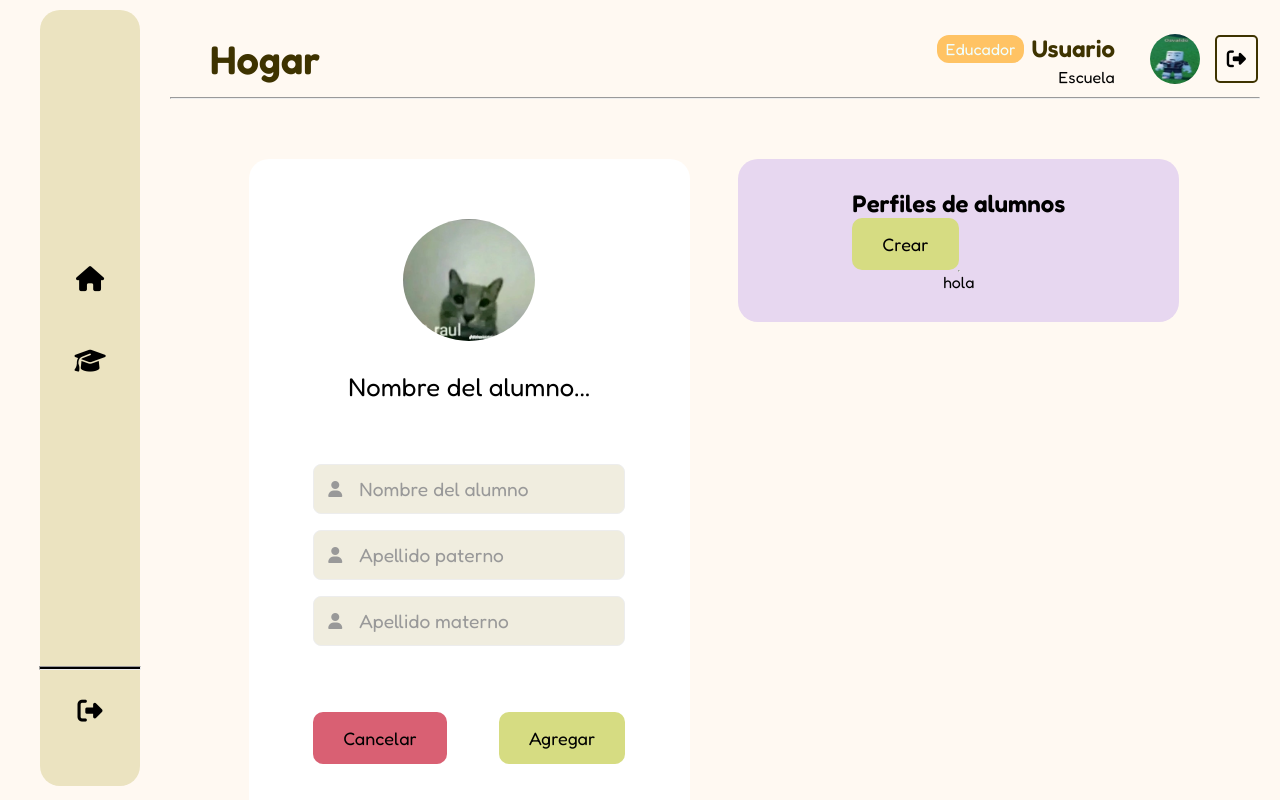
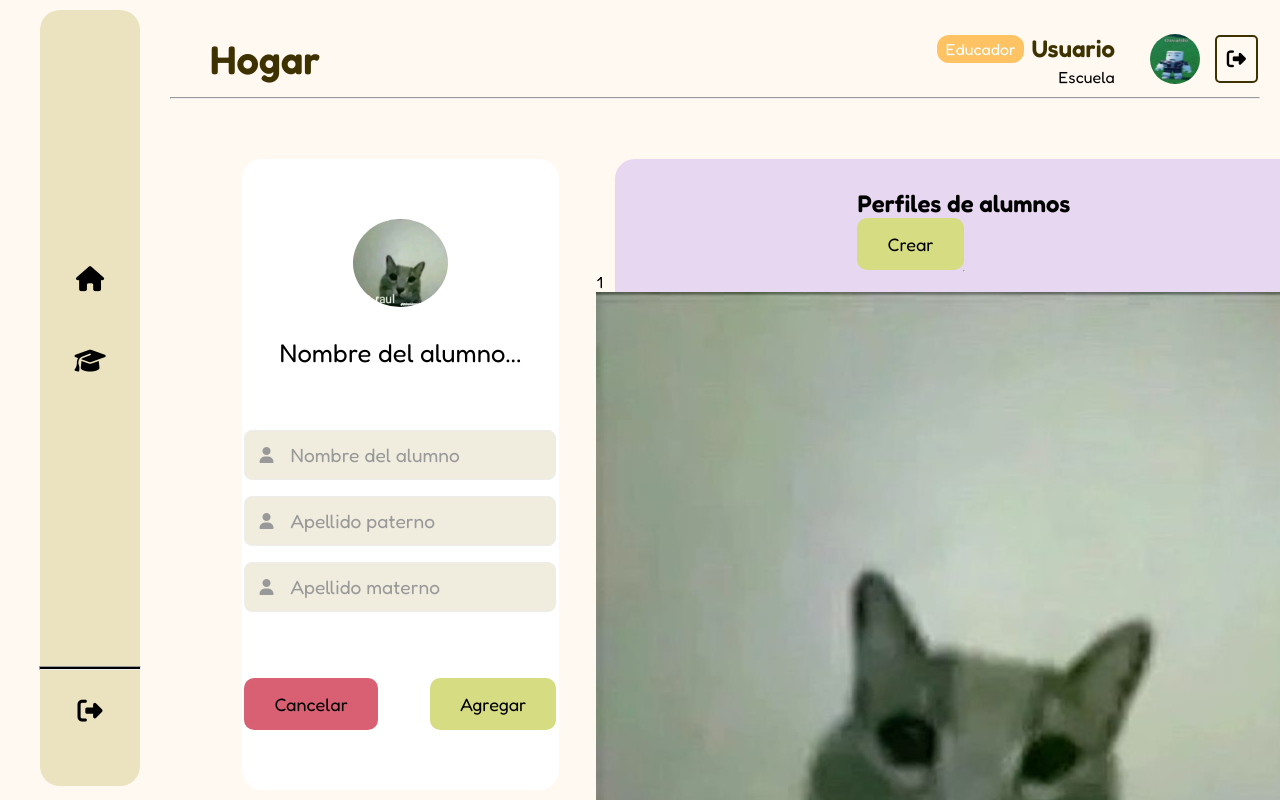
Before and after one commit to YBJ-UP/Nubo, an Angular app: page /teacher/students in a window 1280 px wide. Built offline with nearby package versions, Linux system fonts and the light colour scheme.

Commit message:
funcionaaiushxuasbcuaysdbcuoyad

```diff
--- a/src/app/teacher/create-student/create-student.html
+++ b/src/app/teacher/create-student/create-student.html
@@ -32,5 +32,11 @@
         <button type="button" class="add">Crear</button>
     </div>
     <hr>
-    <p>hola</p>
+    @for (student of data; track student.id) {
+        <div>
+            <span>{{student.id}}</span>
+            <img src="{{student.pfp}}" alt="">
+            <span>{{student.name + ' ' + student.firstName + ' ' + student.lastName}}</span>
+        </div>
+    }
 </section>
--- a/src/app/teacher/create-student/create-student.ts
+++ b/src/app/teacher/create-student/create-student.ts
@@ -12,6 +12,7 @@ import studentData from '../../../../public/placeholderData/studentData.json'
 export class CreateStudent {
   inputTextFields: string[] = ['','','']
   inputText: string = ''
+  data: Student[] = studentData
 
   addValue(inputValue : string, field: number){
     this.inputTextFields[field] = inputValue
```
